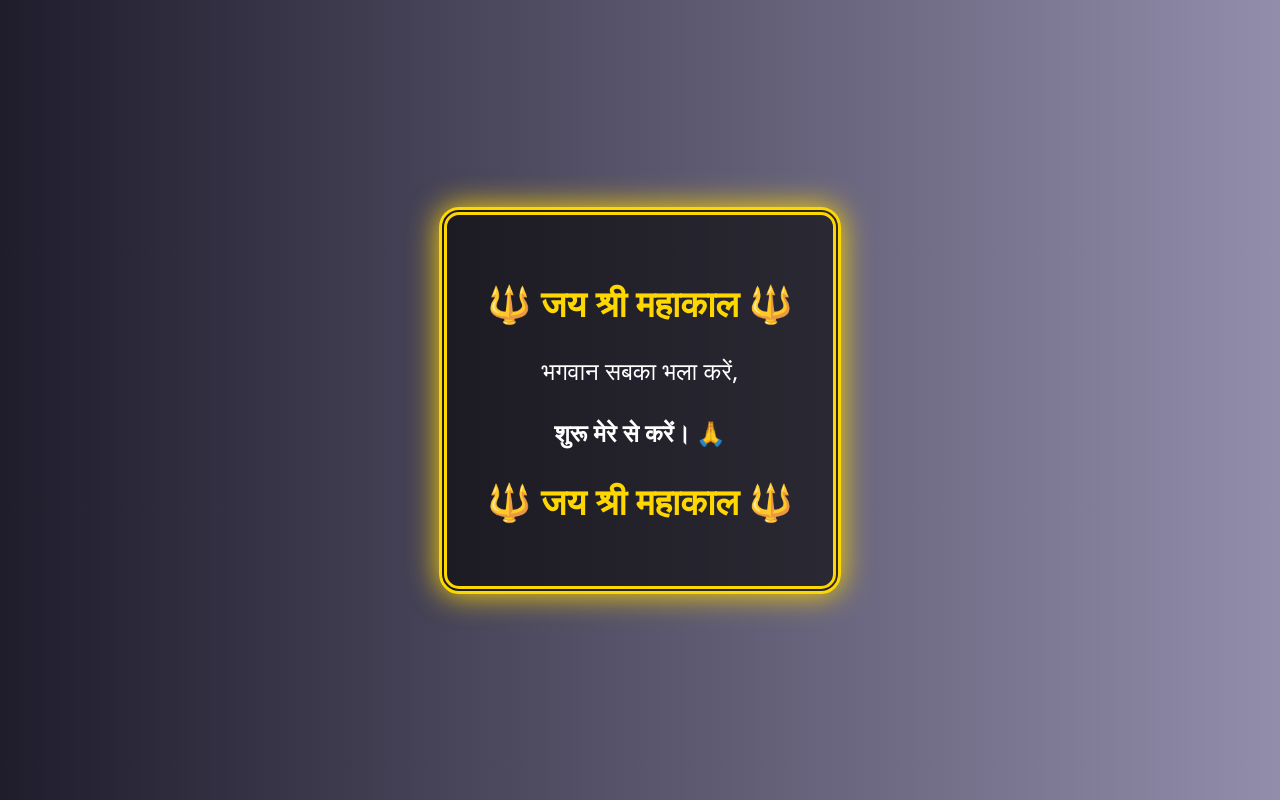
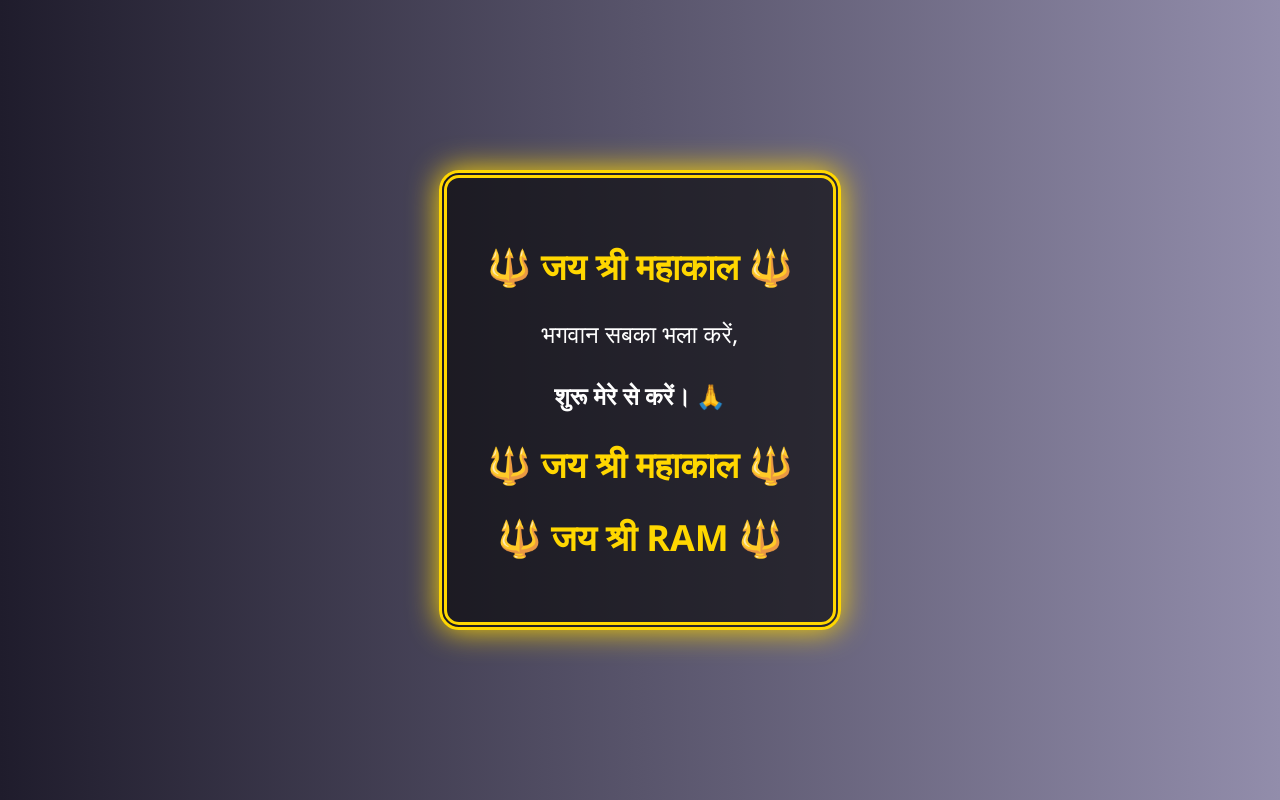
Before and after one commit to sanjaymewada/mahakal-lab, a plain HTML site: page Mahakal.html in a window 1280 px wide. Drawn offline with Linux system fonts and the light colour scheme.

Commit message:
jai shree ram

```diff
--- a/Mahakal.html
+++ b/Mahakal.html
@@ -42,6 +42,7 @@
     <p>भगवान सबका भला करें,</p>
     <p><strong>शुरू मेरे से करें। 🙏</strong></p>
    <h1>🔱 जय श्री महाकाल 🔱</h1>
+   <h1>🔱 जय श्री RAM 🔱</h1>
   </div>
 </body>
 </html>
```
